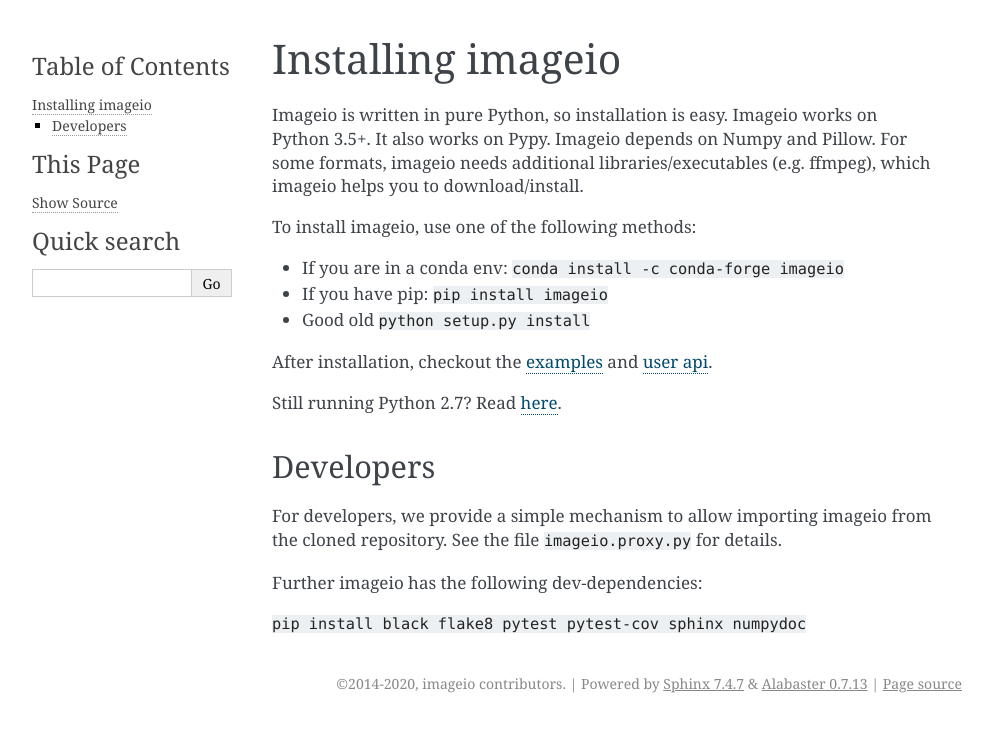
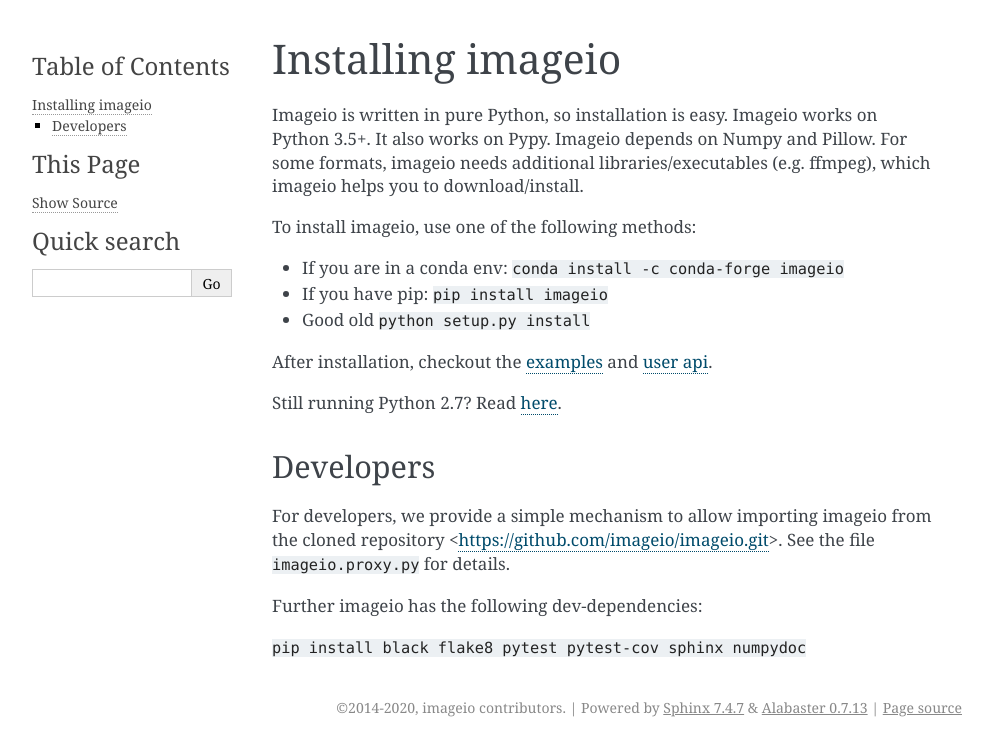
Before and after one commit to imageio/imageio, a Sphinx documentation site: the page built from docs/installation.rst, in a window 1280 px wide. Shown: the top 756 px of the page, without its empty margins (148-1141 px from the left). Built offline with Sphinx 7.4.7, drawn with Linux system fonts in a browser that asks for light colours; pages that are not in the unit, such as notebooks, are missing from menus; part of the change alters nothing that is shown.

Commit message:
DOC: add repo location to  developer instructions (#584)

```diff
--- a/docs/installation.rst
+++ b/docs/installation.rst
@@ -23,8 +23,8 @@ Developers
 ----------
 
 For developers, we provide a simple mechanism to allow importing
-imageio from the cloned repository. See the file ``imageio.proxy.py`` for
-details.
+imageio from the cloned repository <https://github.com/imageio/imageio.git>.
+See the file ``imageio.proxy.py`` for details.
 
 Further imageio has the following dev-dependencies:
 
```
